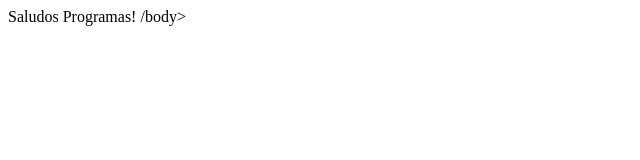
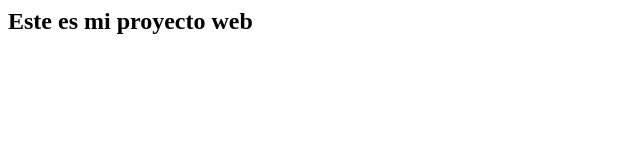
Before and after one commit to MrNarvoo/AvanzadaGP1P21-00x01-ProyectoWeb, a plain HTML site: page index.html in a window 1280 px wide. Shown: the whole page, without its empty margins (0-640 px from the left). Drawn offline with Linux system fonts and the light colour scheme.

Commit message:
Version 1.1 Actualice index.html

```diff
--- a/index.html
+++ b/index.html
@@ -1,5 +1,5 @@
 <html>
 	<body>
-	Saludos Programas!
-	/body>
+	<h2> Este es mi proyecto web </h2>
+	</body>
 </html>
```
